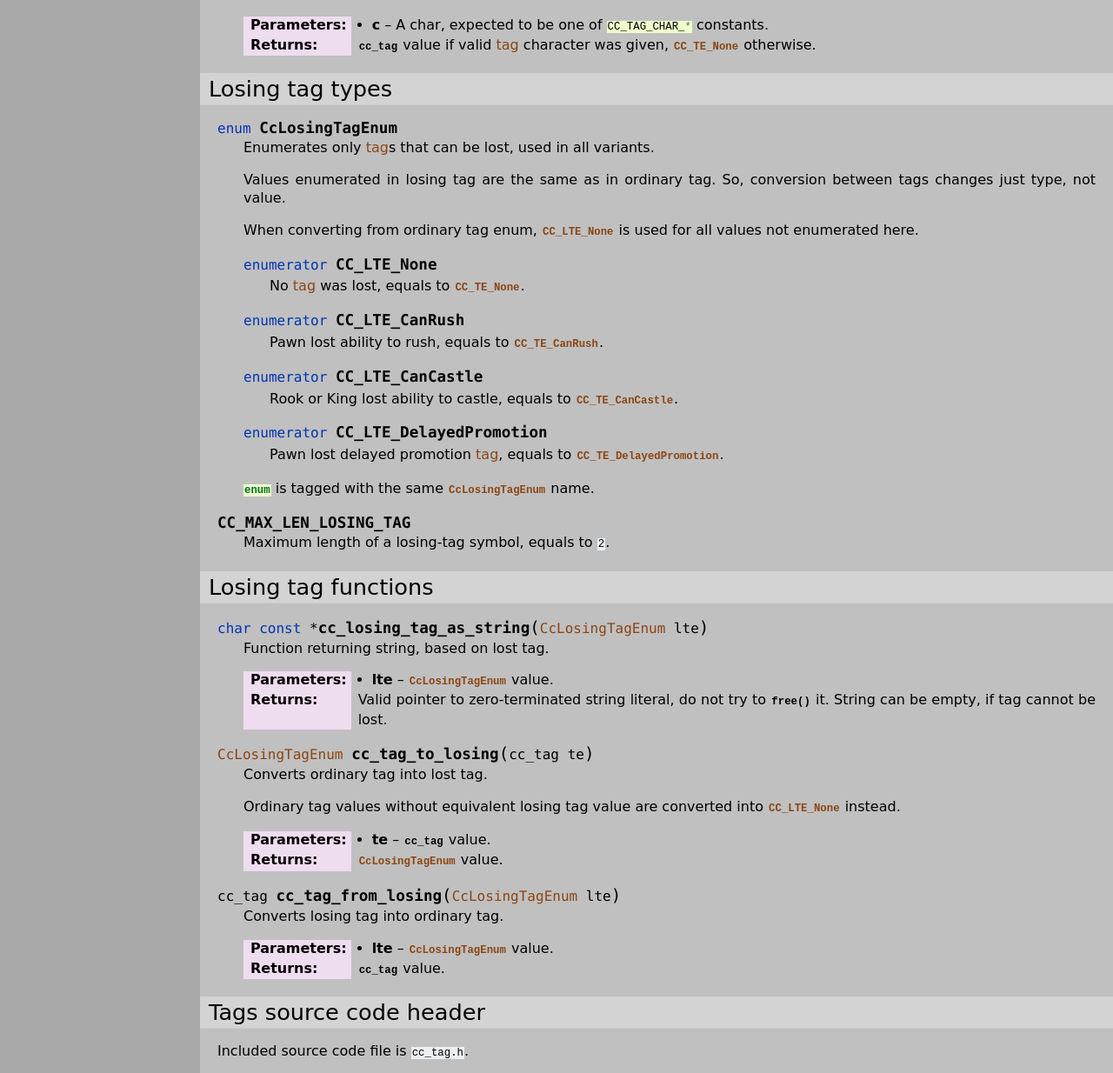
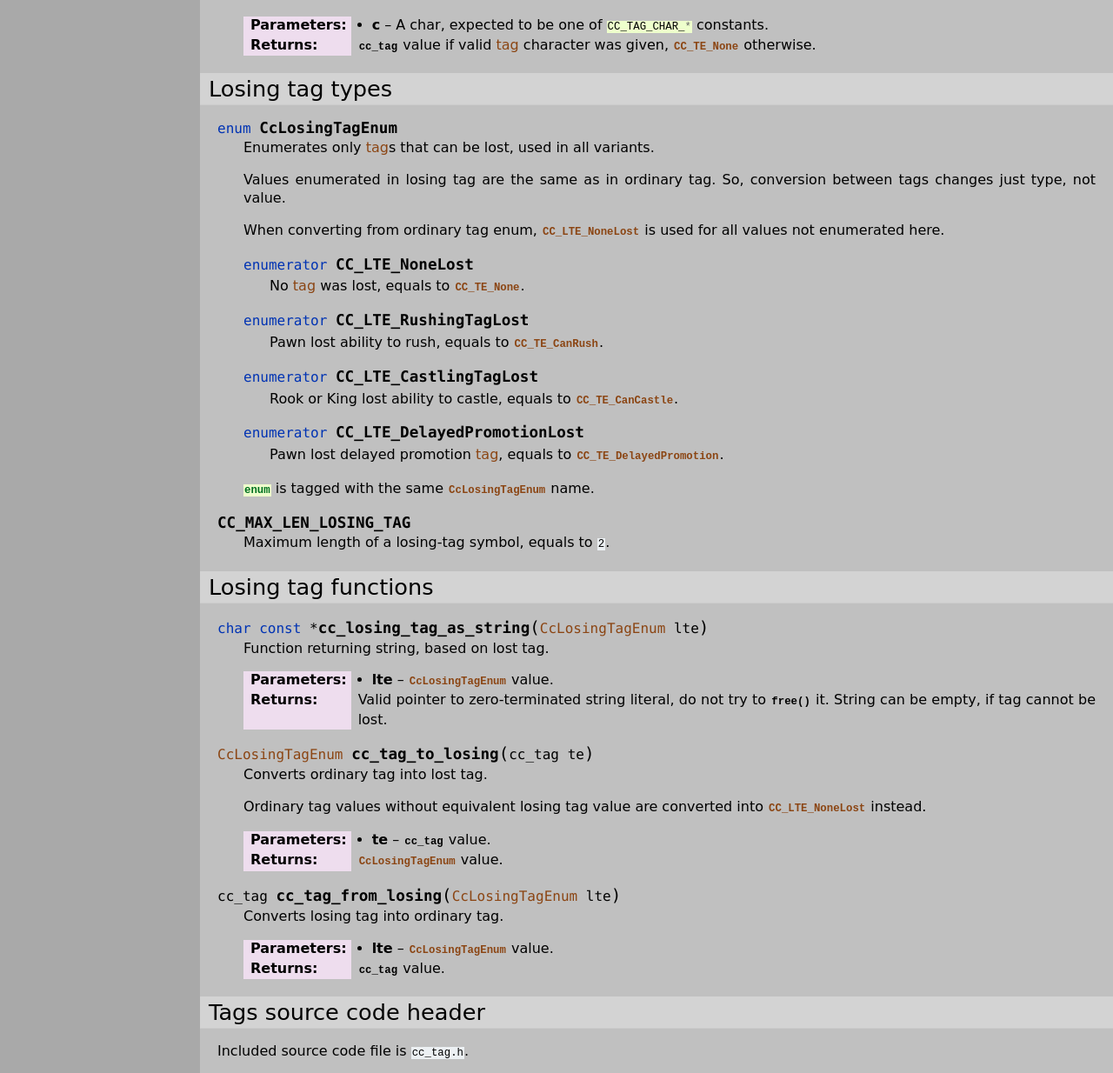
Before and after one commit to mmlacak/crochess, a Sphinx documentation site: the page built from docs/source/libcc/cctags.rst, in a window 1280 px wide and 1400 px high, scrolled down 3079 px, cut to the strip 0-1234 px from the top of the window. Shown: the whole strip at 87% size. Built offline with Sphinx 7.4.7, drawn with Linux system fonts in a browser that asks for light colours; some of the changed text lies outside the part shown.

Commit message:
Renamed lost tags.

```diff
--- a/docs/source/conf.py
+++ b/docs/source/conf.py
@@ -26,10 +26,10 @@ copyright = '2021, Mario Mlačak'
 author = 'Mario Mlačak'
 
 # The short X.Y version
-version = "0.0.1.633:1065+20240805.094500"   # docs-new-lib-short-version-major-minor-feature-commit+meta~breaks-place-marker
+version = "0.0.1.634:1066+20240805.110627"   # docs-new-lib-short-version-major-minor-feature-commit+meta~breaks-place-marker
 
 # The full version, including alpha/beta/rc tags
-release = "0.0.1.633:1065+20240805.094500"   # docs-new-lib-full-version-major-minor-feature-commit+meta~breaks-place-marker
+release = "0.0.1.634:1066+20240805.110627"   # docs-new-lib-full-version-major-minor-feature-commit+meta~breaks-place-marker
 
 
 # -- General configuration ---------------------------------------------------
--- a/docs/source/libcc/cctags.rst
+++ b/docs/source/libcc/cctags.rst
@@ -218,22 +218,22 @@ Losing tag types
     Values enumerated in losing tag are the same as in ordinary tag.
     So, conversion between tags changes just type, not value.
 
-    When converting from ordinary tag enum, :c:enumerator:`CC_LTE_None`
+    When converting from ordinary tag enum, :c:enumerator:`CC_LTE_NoneLost`
     is used for all values not enumerated here.
 
-    .. c:enumerator:: CC_LTE_None
+    .. c:enumerator:: CC_LTE_NoneLost
 
         No :term:`tag` was lost, equals to :c:enumerator:`CC_TE_None`.
 
-    .. c:enumerator:: CC_LTE_CanRush
+    .. c:enumerator:: CC_LTE_RushingTagLost
 
         Pawn lost ability to rush, equals to :c:enumerator:`CC_TE_CanRush`.
 
-    .. c:enumerator:: CC_LTE_CanCastle
+    .. c:enumerator:: CC_LTE_CastlingTagLost
 
         Rook or King lost ability to castle, equals to :c:enumerator:`CC_TE_CanCastle`.
 
-    .. c:enumerator:: CC_LTE_DelayedPromotion
+    .. c:enumerator:: CC_LTE_DelayedPromotionLost
 
         Pawn lost delayed promotion :term:`tag`, equals to :c:enumerator:`CC_TE_DelayedPromotion`.
 
@@ -261,7 +261,7 @@ Losing tag functions
 
     Converts ordinary tag into lost tag.
 
-    Ordinary tag values without equivalent losing tag value are converted into :c:enumerator:`CC_LTE_None` instead.
+    Ordinary tag values without equivalent losing tag value are converted into :c:enumerator:`CC_LTE_NoneLost` instead.
 
     :param te: :c:enum:`cc_tag` value.
     :returns: :c:enum:`CcLosingTagEnum` value.
```
Also changed, not shown: README.md (+2 -2 lines), 9 other files.
